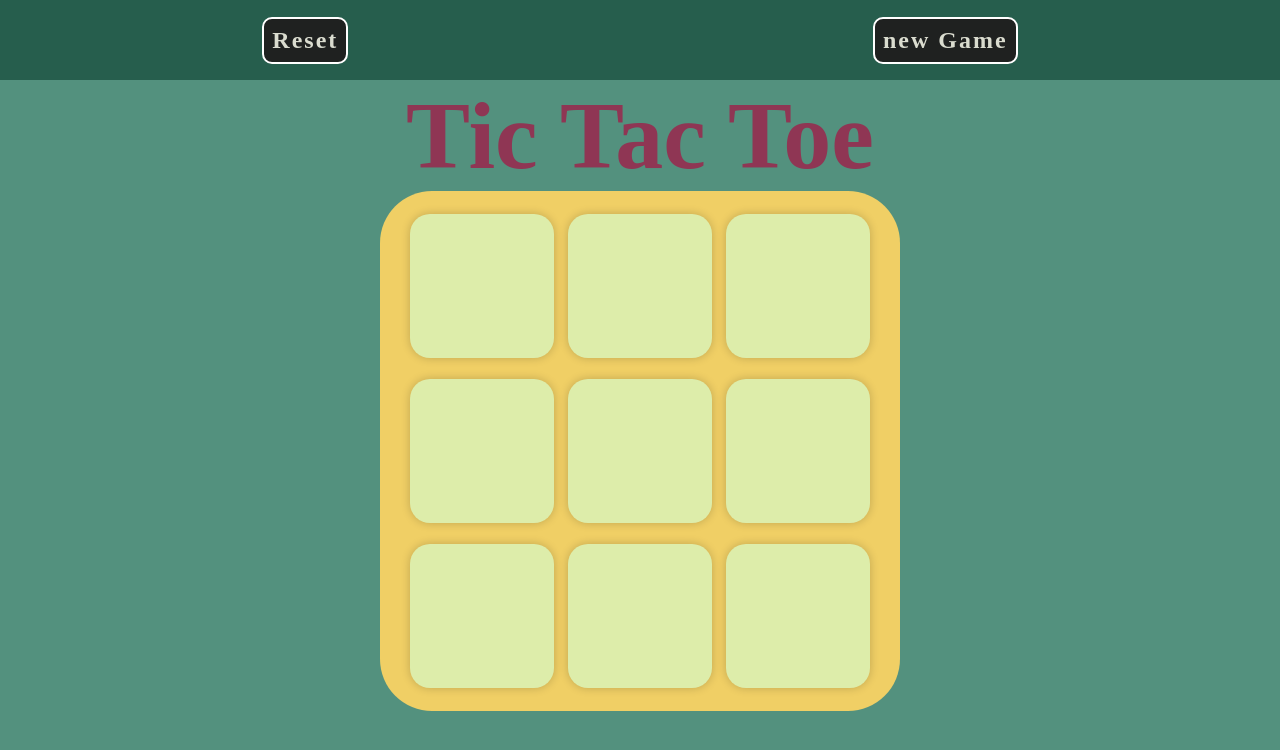
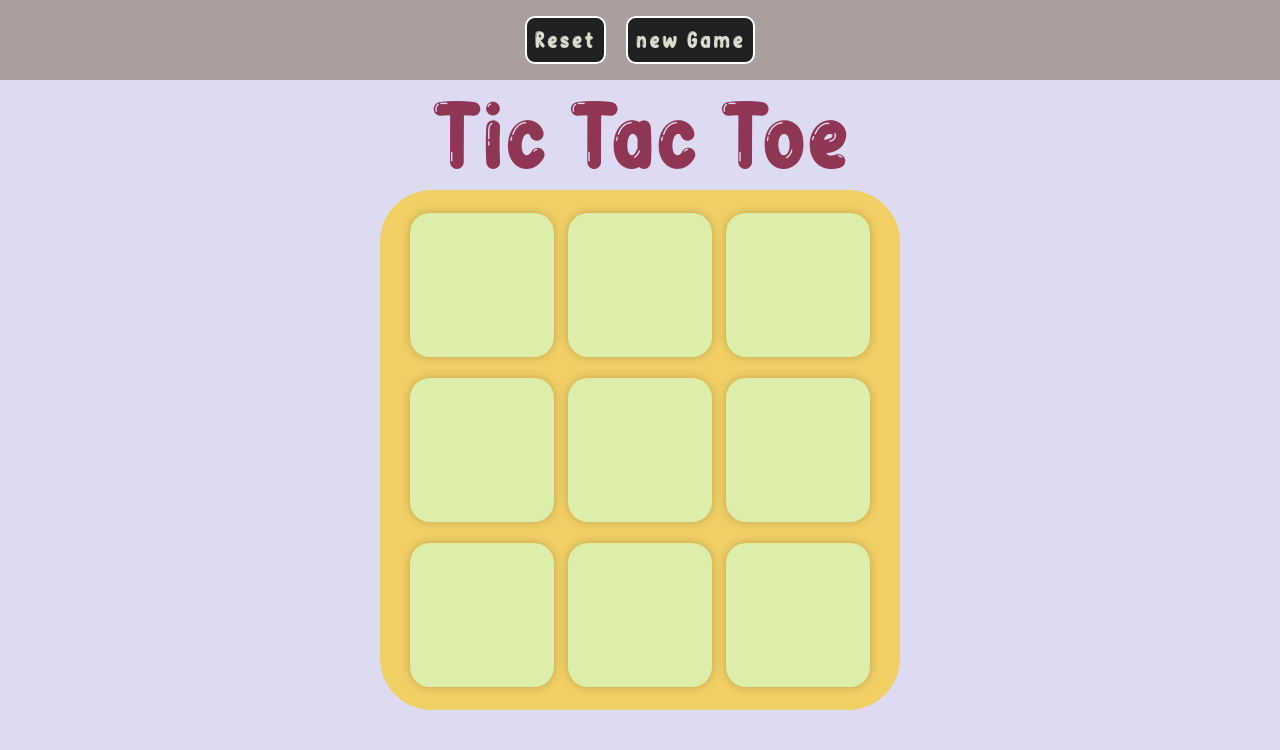
Before and after one commit to Shri-coder413/project-based-learning, a plain HTML site: page Tic-Tac-Toe/index.html in a window 1280 px wide. Drawn offline with Linux system fonts and the light colour scheme; a web font is replaced by a local one.

Commit message:
font-family and color

```diff
--- a/Tic-Tac-Toe/script.js
+++ b/Tic-Tac-Toe/script.js
@@ -57,7 +57,7 @@ const enabledPlayGround = () => {
 };
 
 const showWinner = (winner) => {
-  msg.textContent = `Congratualation, winner is ${winner} `;
+  msg.textContent = `Congratualation🎉, Winner is ${winner} `;
   msg.classList.remove("hide");
   disabledPlayGround();
 };
--- a/Tic-Tac-Toe/style.css
+++ b/Tic-Tac-Toe/style.css
@@ -1,13 +1,13 @@
 @font-face {
-    font-family:doted;
-    src: url(./NeueMachina-Regular_DQCmjH1st.ttf);
+  font-family: bubble;
+  src: url(./BubbleBobble-MVpLp.otf);
 }
 
 * {
   margin: 0;
   padding: 0;
   box-sizing: border-box;
-  font-family:doted;
+  font-family: bubble;
 }
 
 html,
@@ -19,9 +19,9 @@ body {
 main {
   width: 100%;
   height: 100%;
-  background-color: #53917E;
+  background-color: #DDDBF1;
   text-align: center;
-  display:flex;
+  display: flex;
   flex-direction: column;
   align-items: center;
 }
@@ -29,59 +29,60 @@ main {
 .game {
   height: 65vh;
   width: 65vh;
-  background-color: #F0CF65;
-  border-radius:10%;
+  background-color: #f0cf65;
+  border-radius: 10%;
   text-align: center;
   display: flex;
   flex-wrap: wrap;
   align-items: center;
   justify-content: center;
-  gap:0.85rem;
-  padding:20px;
-
+  gap: 0.85rem;
+  padding: 20px;
 }
 
 .box {
   height: 30%;
   width: 30%;
-  font-size:6rem;
-  font-weight: 800;
-  color:#f77652;
-  background-color: #DDEDAA;
-  border:none;
-  box-shadow:0 0 10px rgba(0,0,0,0.2);
-  border-radius:20px;
-
+  font-size: 6rem;
+  font-weight: 900;
+  color: #f77652;
+  background-color: #ddedaa;
+  border: none;
+  box-shadow: 0 0 10px rgba(0, 0, 0, 0.2);
+  border-radius: 20px;
 }
 
-main h1{
-    color:#8f3654;
-    font-weight: 900;
-    font-size: 6rem;
+main h1 {
+  color: #8f3654;
+  font-weight: 400;
+  font-size: 6rem;
 }
 
-.gameBtn{
-    background-color:#1f2120;
-    font-size:1.5rem;
-    font-weight:600;
-    color:#dadccf;
-    border-radius:10px;
-    border:2px solid #fff;
-    padding:8px;
-    letter-spacing: 2px;
+.gameBtn {
+  background-color: #1f2120;
+  font-size: 1.5rem;
+  font-weight: 400;
+  color: #dadccf;
+  border-radius: 10px;
+  border: 2px solid #fff;
+  padding: 8px;
+  letter-spacing: 2px;
 }
 
 .winMsg {
-    height:80px;
-    font-size:30px;
-    font-weight: 900;
-    color:#2E294E;
-    background-color:#265e4d;
-    display:flex;
-    justify-content: space-around;
-    align-items: center;
+  height: 80px;
+  font-size: 1.5rem;
+  font-weight: 600;
+  /* color: #f99ba6;
+   */
+   color:#DA4167;
+  background-color: #AB9F9D;
+  display: flex;
+  justify-content: center;
+  align-items: center;
+  column-gap: 20px;
 }
 
-.hide{
-    display:none;
+.hide {
+  display: none;
 }
```
Also changed, not shown: Tic-Tac-Toe/BubbleBobble-MVpLp.otf (added), Tic-Tac-Toe/Ndot-55.otf (deleted).
